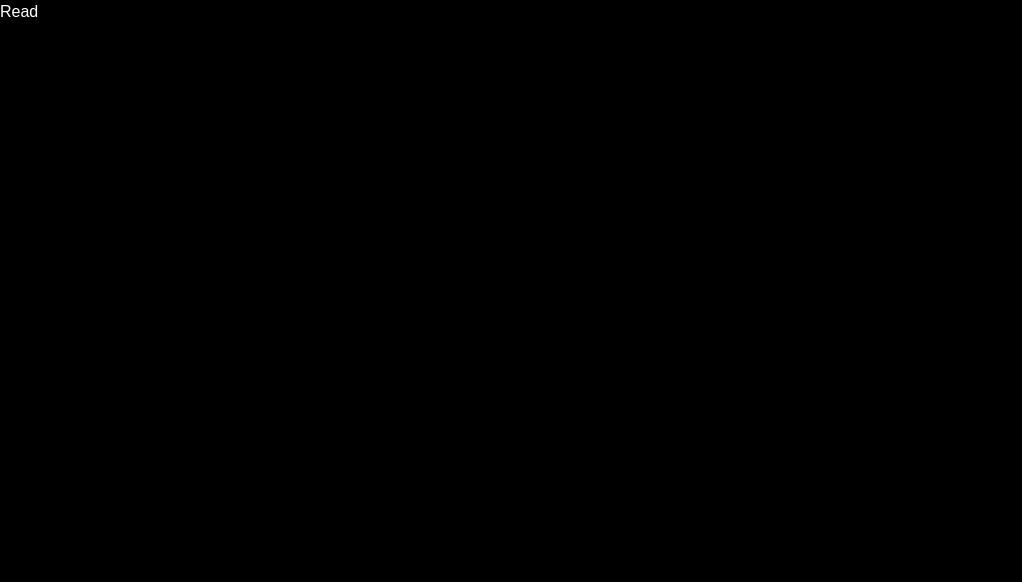
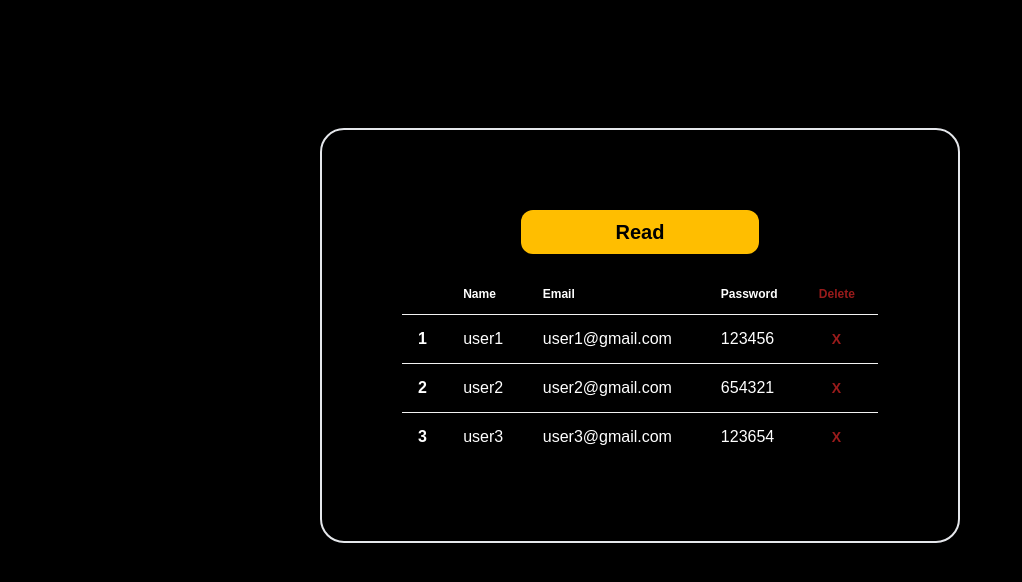
Before and after one commit to Shakib-Shajid/next_crud, a Next.js app: page /read in a window 1280 px wide. Shown: the top 582 px of the page, without its empty margins (0-1022 px from the left). Built offline with nearby package versions, Linux system fonts and the light colour scheme.

Commit message:
read table added

```diff
--- a/src/app/read/page.jsx
+++ b/src/app/read/page.jsx
@@ -2,8 +2,50 @@ import React from 'react';
 
 const page = () => {
     return (
-        <div>
-            <h3>Read</h3>
+        <div className='pt-32'>
+            <div className='w-[50%] mx-auto text-center space-y-5 border-2 p-20 rounded-3xl'>
+                <div className="overflow-x-auto">
+                    <table className="table text-base">
+                        <caption className='text-xl font-bold text-black p-2 rounded-xl bg-warning mb-5 w-[50%] mx-auto'>Read</caption>
+                        {/* head */}
+                        <thead className='text-white'>
+                            <tr>
+                                <th></th>
+                                <th>Name</th>
+                                <th>Email</th>
+                                <th>Password</th>
+                                <th className='text-red-800'>Delete</th>
+                            </tr>
+                        </thead>
+                        <tbody>
+                            {/* row 1 */}
+                            <tr>
+                                <th>1</th>
+                                <td>user1</td>
+                                <td>user1@gmail.com</td>
+                                <td>123456</td>
+                                <td className='btn btn-ghost pl-7 text-red-800'>X</td>
+                            </tr>
+                            {/* row 2 */}
+                            <tr>
+                                <th>2</th>
+                                <td>user2</td>
+                                <td>user2@gmail.com</td>
+                                <td>654321</td>
+                                <td className='btn btn-ghost pl-7 text-red-800'>X</td>
+                            </tr>
+                            {/* row 3 */}
+                            <tr>
+                                <th>3</th>
+                                <td>user3</td>
+                                <td>user3@gmail.com</td>
+                                <td>123654</td>
+                                <td className='btn btn-ghost pl-7 text-red-800'>X</td>
+                            </tr>
+                        </tbody>
+                    </table>
+                </div>
+            </div>
         </div>
     );
 };
--- a/src/app/update/page.jsx
+++ b/src/app/update/page.jsx
@@ -4,7 +4,7 @@ const page = () => {
     return (
         <div className='pt-32'>
             <div className='w-[30%] mx-auto text-center space-y-5 border-2 p-20 rounded-3xl'>
-                <h3 className='text-xl font-bold text-white p-2 rounded-3xl bg-blue-600'>Update</h3>
+                <h3 className='text-xl font-bold text-white p-2 rounded-3xl bg-info'>Update</h3>
 
                 <label className="input input-bordered flex items-center gap-2 text-black">
                     Name
```
